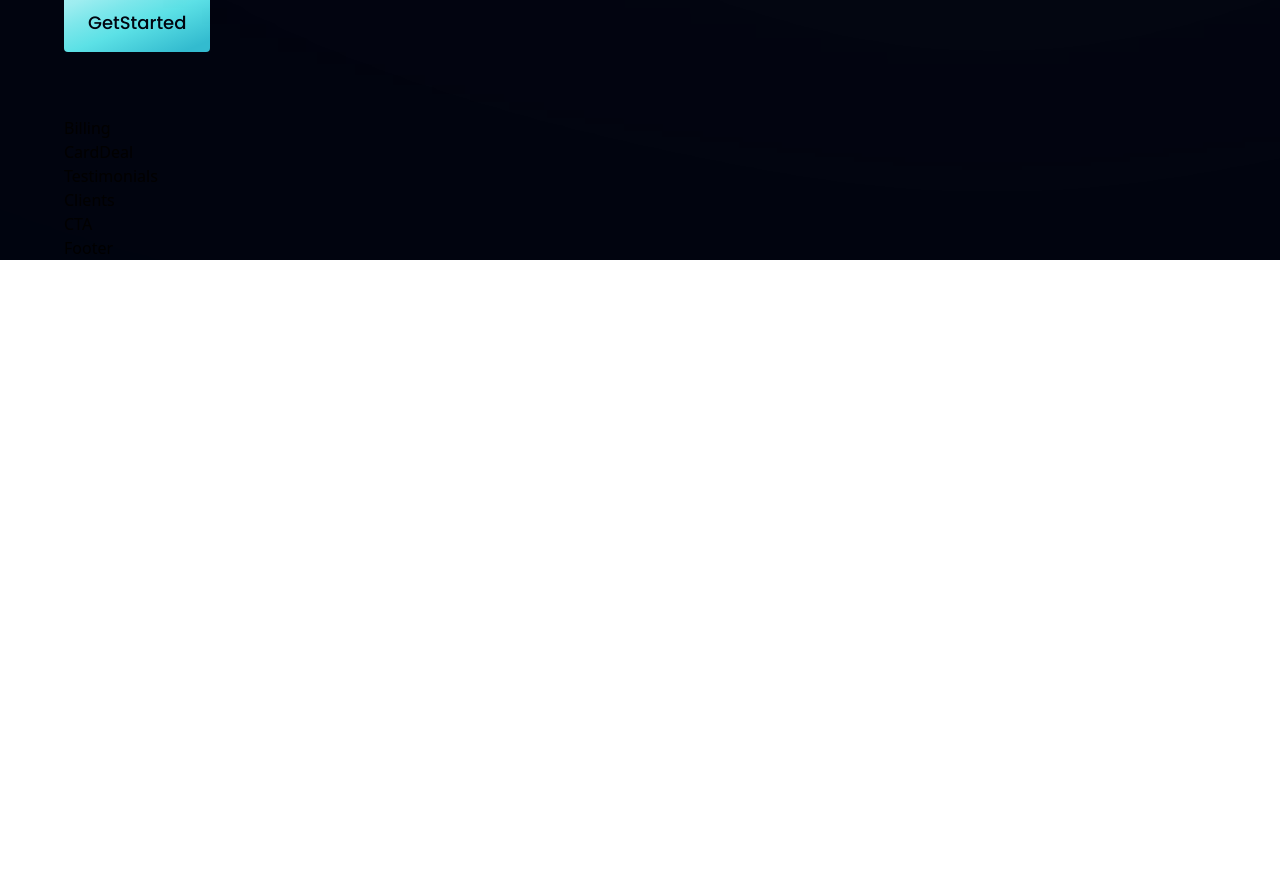
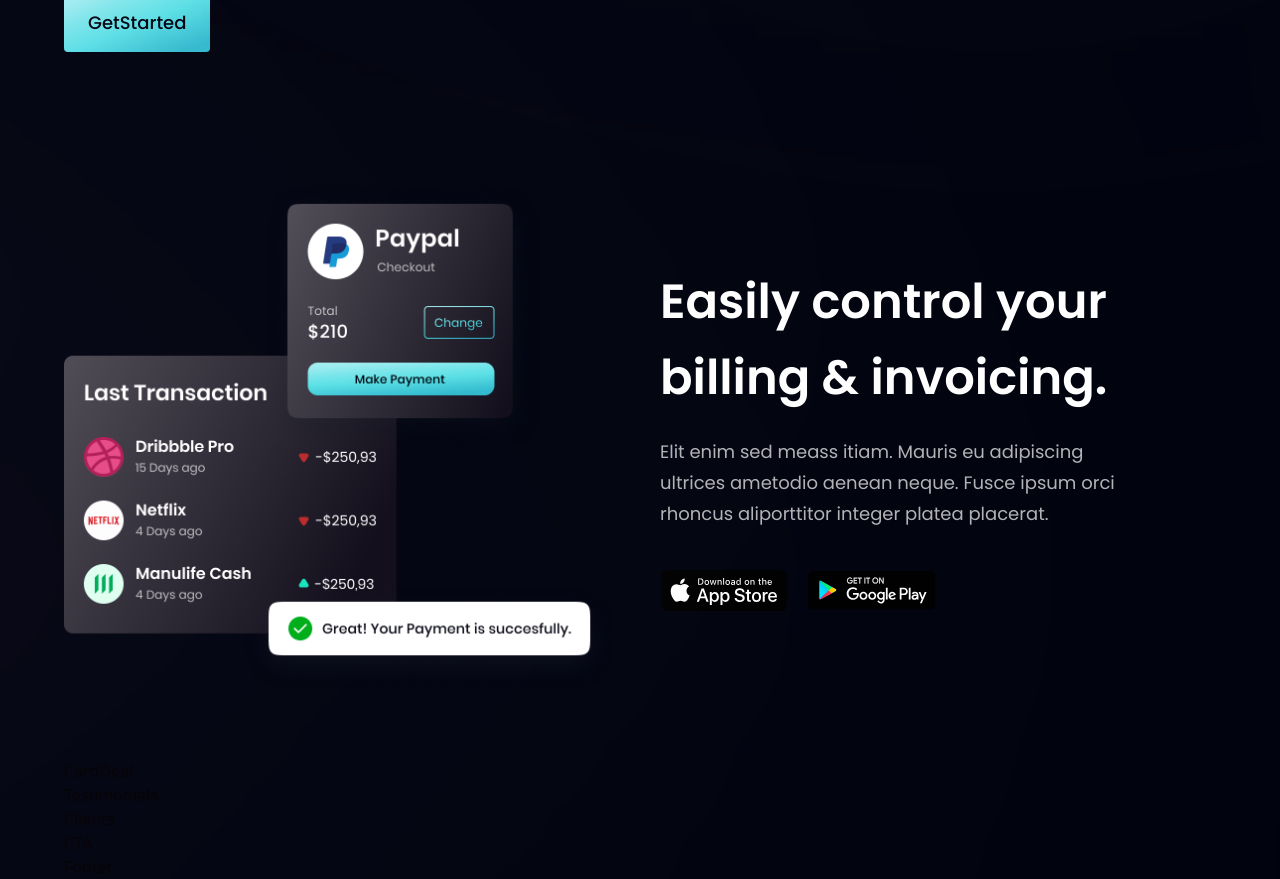
Before and after one commit to mohmedkasim/react-vite-website, a React (Vite) app: page / in a window 1280 px wide. Shown: the part 1430-2309 px from the top of the page. Before the commit the page ends 1690 px from the top, so only its background shows below. Built offline with nearby package versions, Linux system fonts and the light colour scheme.

Commit message:
finish billing

```diff
--- a/src/components/Billing.jsx
+++ b/src/components/Billing.jsx
@@ -1,9 +1,43 @@
-import React from 'react'
+import React from "react";
+import { apple, bill, google } from "../assets";
+import styles, { layout } from "../style";
+const Billing = () => {
+  return (
+    <section id="product" className={layout.sectionReverse}>
+      <div className={layout.sectionImgReverse}>
+        <img
+          src={bill}
+          alt="billing"
+          className="w-[100%] h-[100%] relative z-[5]"
+        />
+        <div className="absolute z-[3] -left-1/2 top-0 w-[50%] h-[50%] rounded-full white__gradient" />
+        <div className="absolute z-[0] -left-1/2 bottom-0 w-[50%] h-[50%] rounded-full pink__gradient" />
+      </div>
+      <div className={layout.sectionInfo}>
+        <h2 className={styles.heading2}>
+          Easily control your <br className="sm:block hidden" /> billing &
+          invoicing.
+        </h2>
+        <p className={`${styles.paragraph} max-w-[470px] mt-5`}>
+          Elit enim sed meass itiam. Mauris eu adipiscing ultrices ametodio
+          aenean neque. Fusce ipsum orci rhoncus aliporttitor integer platea
+          placerat.
+        </p>
+        <div className="flex flex-row flex-wrap sm:mt-10 mt-6">
+          <img
+            src={apple}
+            alt="apple_store"
+            className="w-[128px] h-[42px] object-contain mr-5 cursor-pointer"
+          />
+          <img
+            src={google}
+            alt="google_play"
+            className="w-[128px] h-[42px] object-contain cursor-pointer"
+          />
+        </div>
+      </div>
+    </section>
+  );
+};
 
-function Billing() {
-  return (
-    <div>Billing</div>
-  )
-}
-
-export default Billing
+export default Billing;
```
